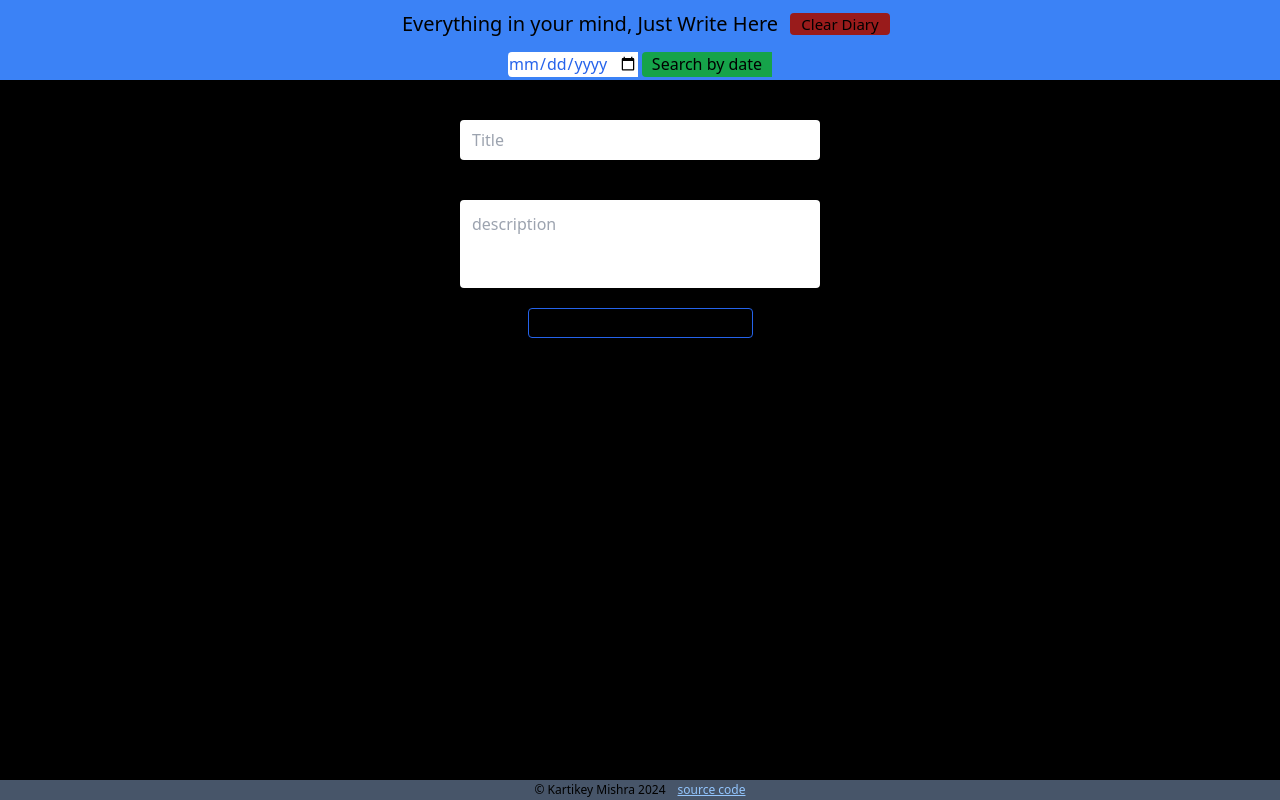
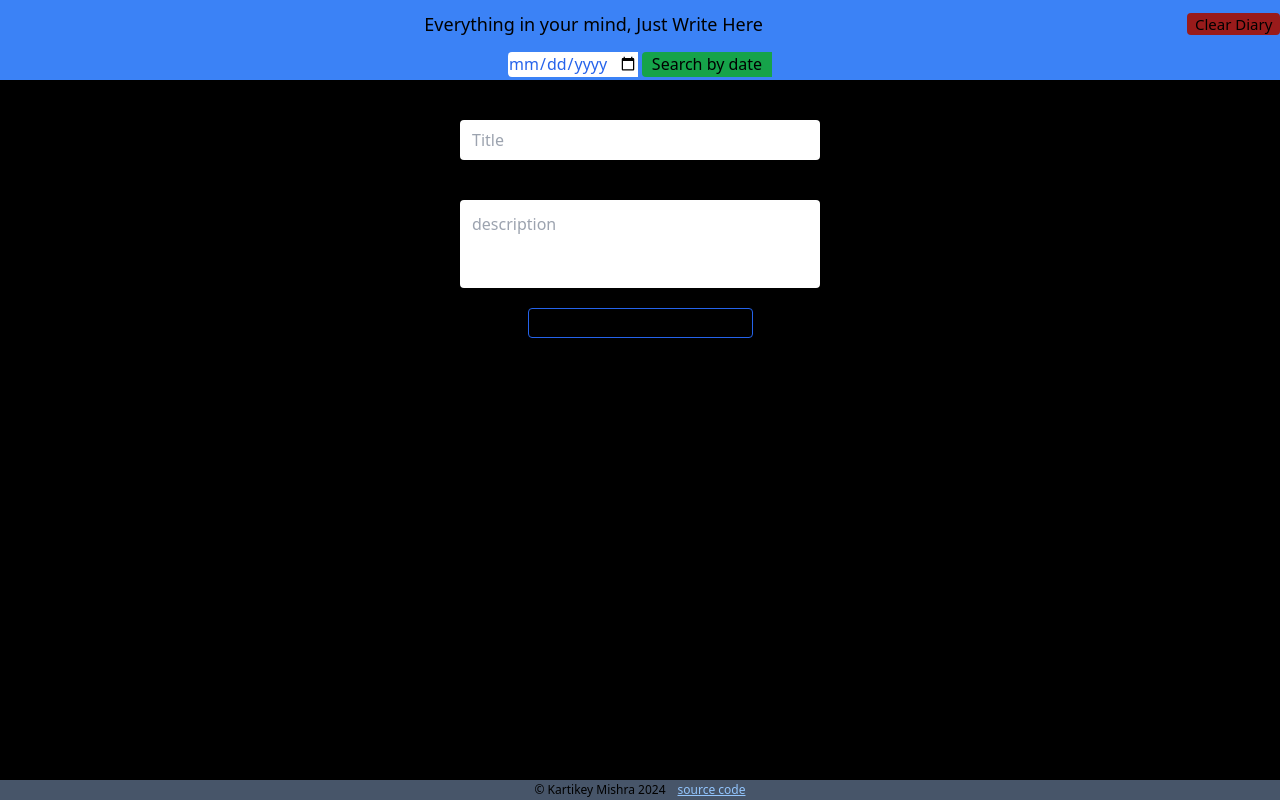
Before and after one commit to kartikeycsjm/diary, a Next.js app: page / in a window 1280 px wide. Built offline with nearby package versions, Linux system fonts and the light colour scheme.

Commit message:
fixed some bugs

```diff
--- a/app/[date]/page.jsx
+++ b/app/[date]/page.jsx
@@ -36,7 +36,7 @@ const Page = () => {
             <div className='w-full h-[70px] flex justify-center items-center bg-blue-500 flex-col'>
             <div className='w-full h-[60%] flex justify-center items-center bg-blue-500'>
                 <h1
-                    className='w-[400px] text-[20px] flex justify-center items-center'>
+                    className='w-[400px] text-[18px] flex justify-center items-center'>
                     Everything in your mind, Just Write Here
                 </h1>
                 <button
--- a/app/components/Header.jsx
+++ b/app/components/Header.jsx
@@ -19,7 +19,7 @@ const Header = ({ data, setData }) => {
         <div className='w-full h-[80px] flex justify-around items-center bg-blue-500 flex-col'>
             <div className='w-full h-[60%] flex justify-center items-center bg-blue-500'>
                 <h1
-                    className='w-[400px] text-[20px] flex justify-center items-center'>
+                    className='w-full text-[18px] flex justify-center items-center'>
                     Everything in your mind, Just Write Here
                 </h1>
                 <button
```
